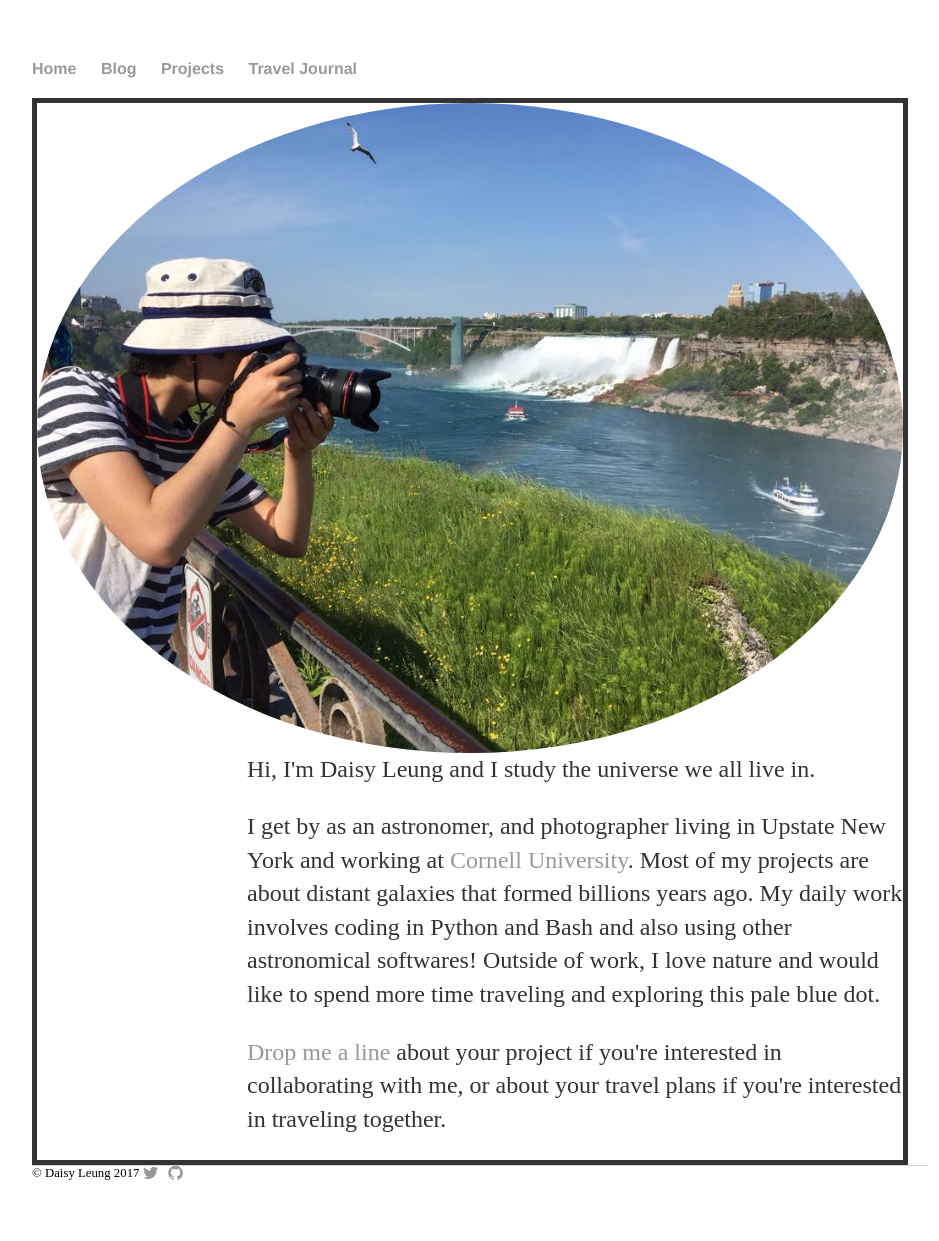
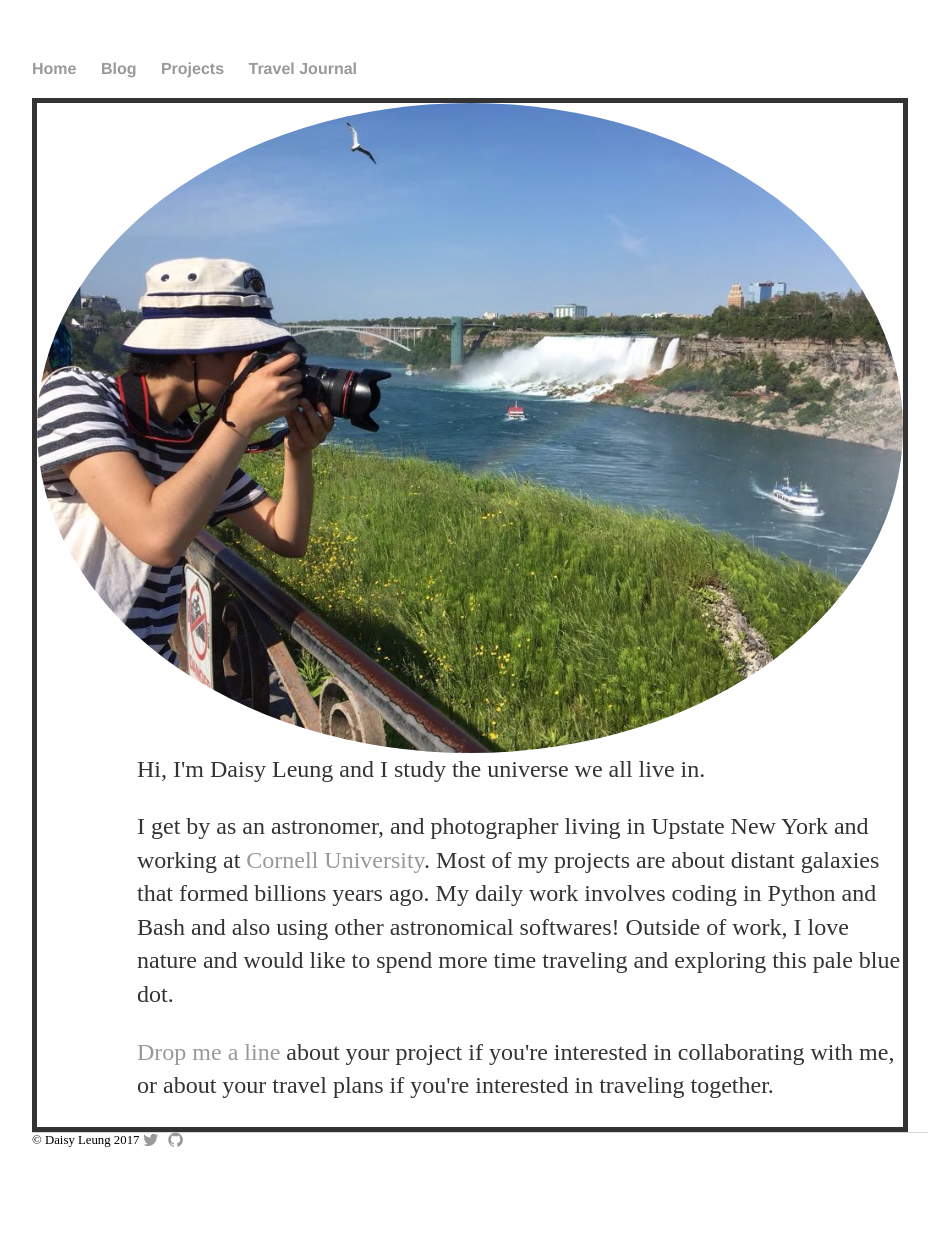
Before and after one commit to astro313/astro313.github.io, a Jekyll site: the page built from index.html, in a window 1280 px wide. Shown: the whole page, without its empty margins (160-1099 px from the left). Built offline with Jekyll 4.4.1, drawn with Linux system fonts in a browser that asks for light colours; nearby versions of some CDN libraries; after the commit the page ends 1208 px from its top, so only the background shows below that.

Commit message:
Update main.css

```diff
--- a/css/main.css
+++ b/css/main.css
@@ -55,11 +55,7 @@ img.rounded {
     display: block
 }
 .post-content {
-    margin-left: 210px
-}
-.post-title {
-    font-weight: bold;
-    font-size: 200%
+    margin-left: 100px
 }
 
 /* --- */
```
